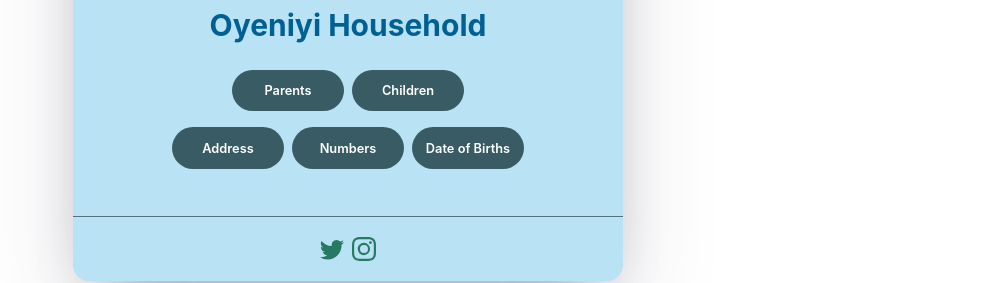
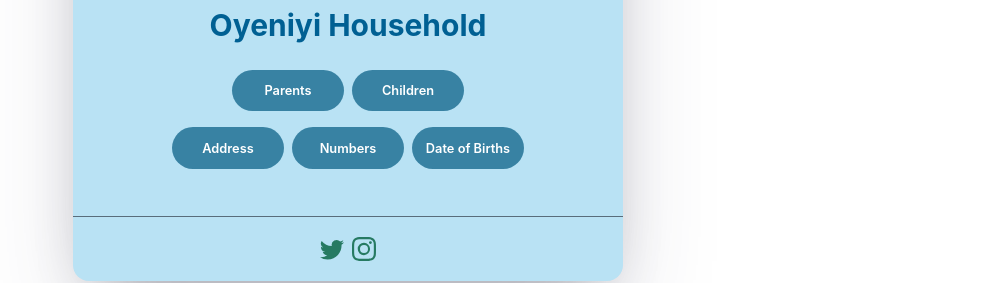
Before and after one commit to 19zay/fam-tree, a Next.js app: page / in a window 1280 px wide. Shown: the part 499-782 px from the top of the page, without its empty margins (292-1280 px from the left). Built offline with nearby package versions, Linux system fonts and the light colour scheme.

Commit message:
minor changes

```diff
--- a/components/DOB.js
+++ b/components/DOB.js
@@ -6,7 +6,7 @@ const DOB = () => {
     <Box
         w="7rem"
         h="2.6rem"
-        bg="#395B64"
+        bg="#3882a3"
         borderRadius="full"
         display="flex"
         justifyContent="center"
--- a/components/address.js
+++ b/components/address.js
@@ -6,7 +6,7 @@ const address = () => {
     <Box
         w="7rem"
         h="2.6rem"
-        bg="#395B64"
+        bg="#3882a3"
         borderRadius="full"
         display="flex"
         justifyContent="center"
--- a/components/children.js
+++ b/components/children.js
@@ -6,7 +6,7 @@ const children = () => {
     <Box
         w="7rem"
         h="2.6rem"
-        bg="#395B64"
+        bg="#3882a3"
         borderRadius="full"
         display="flex"
         justifyContent="center"
--- a/components/numbers.js
+++ b/components/numbers.js
@@ -6,7 +6,7 @@ const numbers = () => {
     <Box
         w="7rem"
         h="2.6rem"
-        bg="#395B64"
+        bg="#3882a3"
         borderRadius="full"
         display="flex"
         justifyContent="center"
--- a/components/parents.js
+++ b/components/parents.js
@@ -6,7 +6,7 @@ const parents = () => {
     <Box
         w="7rem"
         h="2.6rem"
-        bg="#395B64"
+        bg="#3882a3"
         borderRadius="full"
         display="flex"
         justifyContent="center"
--- a/pages/index.js
+++ b/pages/index.js
@@ -1,6 +1,6 @@
 import { Box, Switch, useColorMode, Button } from "@chakra-ui/react";
 import { MoonIcon, SunIcon } from "@chakra-ui/icons"
-import FamDiv from "../modules/famDiv"
+import  FamDiv  from '../modules/famDiv'
 
 
 export default function Home() {
```
